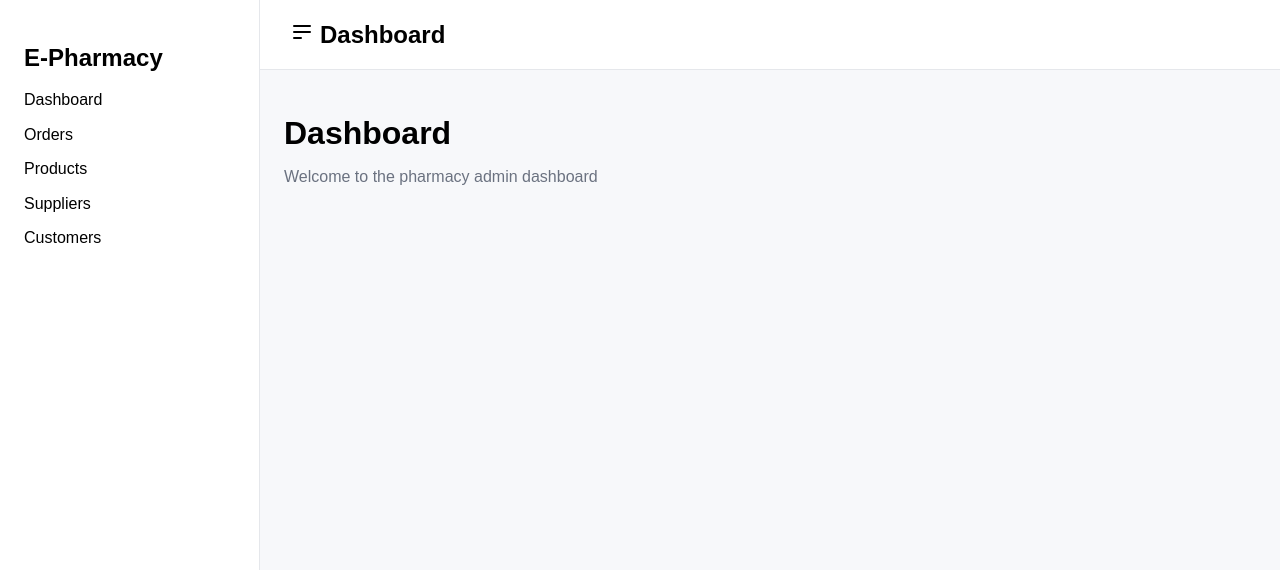
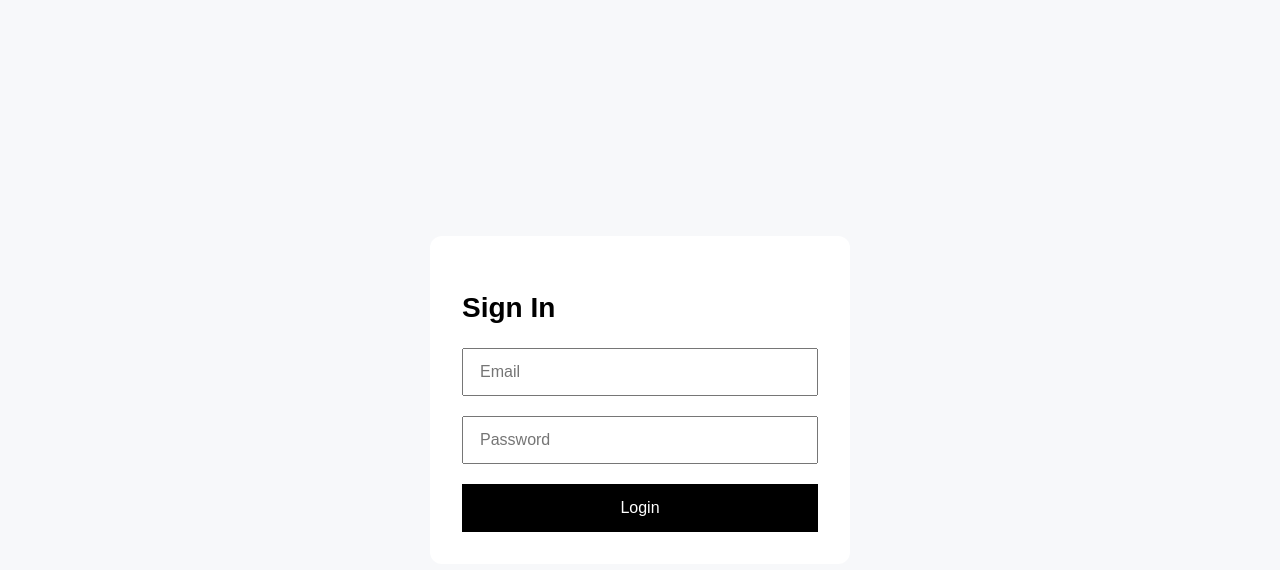
Before and after one commit to BaranTascii/E-Pharmacy-Frontend, a React (Vite) app: page /login in a window 1280 px wide. Before the commit this address led to /. Shown: the top 570 px of the page. Built offline with nearby package versions, Linux system fonts and the light colour scheme.

Commit message:
implement authentication flow and login form

```diff
--- a/src/components/Header/Header.jsx
+++ b/src/components/Header/Header.jsx
@@ -1,4 +1,5 @@
 import BurgerMenu from "../BurgerMenu/BurgerMenu";
+import LogoutBtn from "../LogoutBtn/LogoutBtn";
 
 const Header = ({ toggleSidebar }) => {
   return (
@@ -8,6 +9,10 @@ const Header = ({ toggleSidebar }) => {
       <div>
         <h2>Dashboard</h2>
       </div>
+
+      <div className="header-right">
+        <LogoutBtn />
+      </div>
     </header>
   );
 };
--- a/src/components/LoginForm/LoginForm.jsx
+++ b/src/components/LoginForm/LoginForm.jsx
@@ -0,0 +1,67 @@
+import { useForm } from "react-hook-form";
+import { useDispatch } from "react-redux";
+import { useNavigate } from "react-router-dom";
+
+import { setCredentials } from "../../redux/auth/slice";
+
+const LoginForm = () => {
+  const dispatch = useDispatch();
+  const navigate = useNavigate();
+
+  const {
+    register,
+    handleSubmit,
+    formState: { errors },
+  } = useForm();
+
+  const onSubmit = (data) => {
+    dispatch(
+      setCredentials({
+        user: {
+          email: data.email,
+        },
+        token: "fake-token",
+      }),
+    );
+
+    navigate("/");
+  };
+
+  return (
+    <form onSubmit={handleSubmit(onSubmit)} className="login-form">
+      <h2 className="login-title">Sign In</h2>
+
+      <div className="form-group">
+        <input
+          type="email"
+          placeholder="Email"
+          {...register("email", {
+            required: "Email is required",
+          })}
+        />
+
+        {errors.email && <p className="error-text">{errors.email.message}</p>}
+      </div>
+
+      <div className="form-group">
+        <input
+          type="password"
+          placeholder="Password"
+          {...register("password", {
+            required: "Password is required",
+          })}
+        />
+
+        {errors.password && (
+          <p className="error-text">{errors.password.message}</p>
+        )}
+      </div>
+
+      <button type="submit" className="submit-btn">
+        Login
+      </button>
+    </form>
+  );
+};
+
+export default LoginForm;
--- a/src/components/LogoutBtn/LogoutBtn.jsx
+++ b/src/components/LogoutBtn/LogoutBtn.jsx
@@ -0,0 +1,15 @@
+import { useDispatch } from "react-redux";
+
+import { logout } from "../../redux/auth/slice";
+
+const LogoutBtn = () => {
+  const dispatch = useDispatch();
+
+  const handleLogout = () => {
+    dispatch(logout());
+  };
+
+  return <button onClick={handleLogout}>Logout</button>;
+};
+
+export default LogoutBtn;
--- a/src/index.css
+++ b/src/index.css
@@ -74,3 +74,51 @@ nav ul {
 nav li {
   margin-bottom: 16px;
 }
+
+.login-page {
+  min-height: 100vh;
+  display: flex;
+  align-items: center;
+  justify-content: center;
+  background: #f7f8fa;
+}
+
+.login-form {
+  width: 420px;
+  background: white;
+  padding: 32px;
+  border-radius: 12px;
+}
+
+.login-title {
+  margin-bottom: 24px;
+  font-size: 28px;
+}
+
+.form-group {
+  margin-bottom: 20px;
+}
+
+.form-group input {
+  width: 100%;
+  height: 48px;
+  padding: 0 16px;
+}
+
+.submit-btn {
+  width: 100%;
+  height: 48px;
+  border: none;
+  background: black;
+  color: white;
+}
+
+.error-text {
+  color: red;
+  margin-top: 6px;
+  font-size: 14px;
+}
+
+.header-right {
+  margin-left: auto;
+}
--- a/src/pages/LoginPage/LoginPage.jsx
+++ b/src/pages/LoginPage/LoginPage.jsx
@@ -1,5 +1,11 @@
+import LoginForm from "../../components/LoginForm/LoginForm";
+
 const LoginPage = () => {
-  return <div>Login Page</div>;
+  return (
+    <div className="login-page">
+      <LoginForm />
+    </div>
+  );
 };
 
 export default LoginPage;
--- a/src/redux/auth/slice.js
+++ b/src/redux/auth/slice.js
@@ -3,7 +3,7 @@ import { createSlice } from "@reduxjs/toolkit";
 const initialState = {
   user: null,
   token: null,
-  isLoggedIn: true,
+  isLoggedIn: false,
   isRefreshing: false,
 };
 
```
